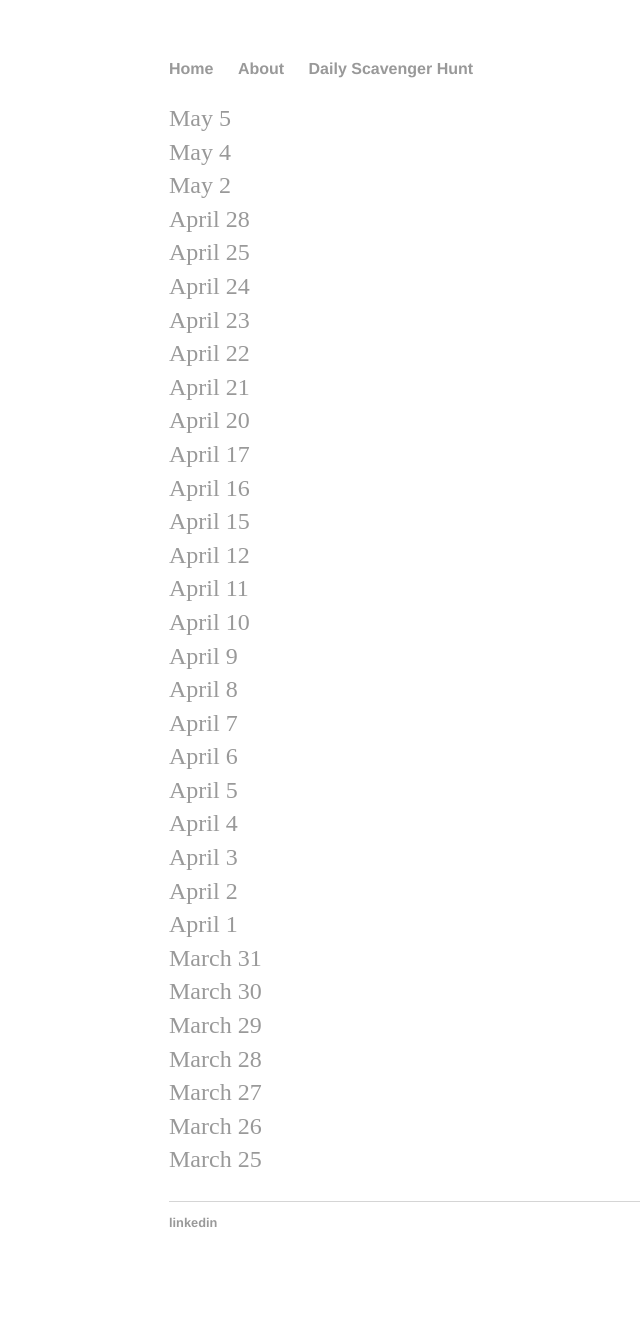
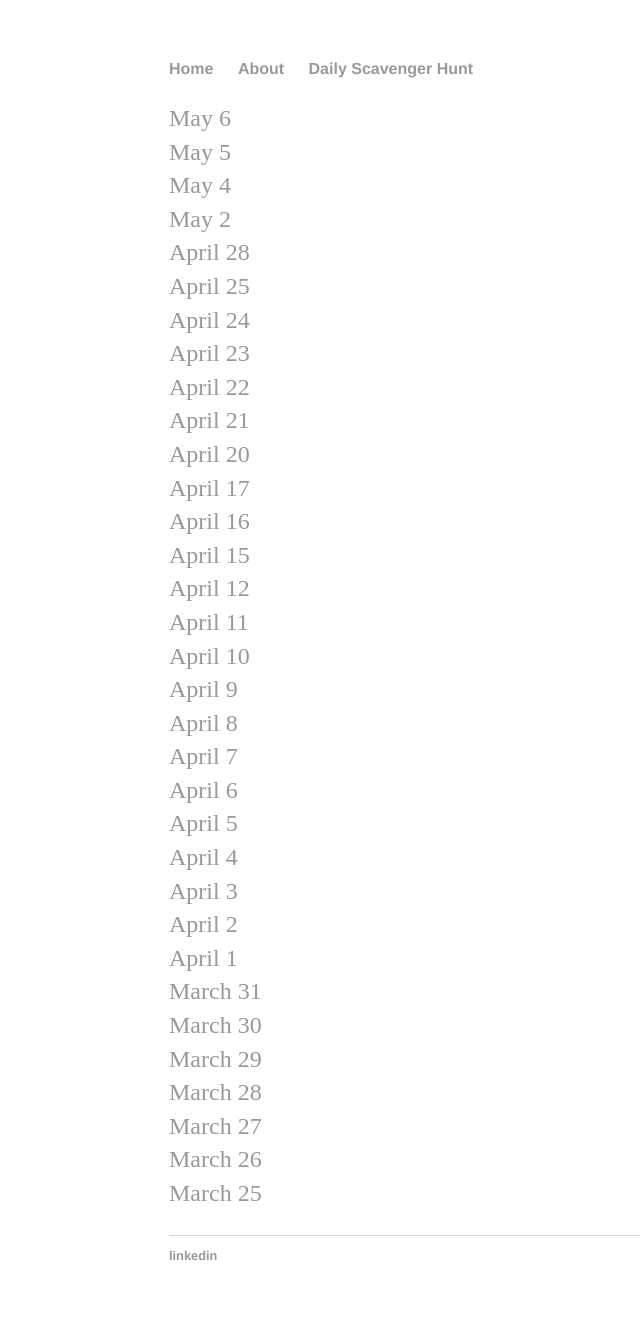
Before and after one commit to marisabrandt/marisabrandt.github.io, a Jekyll site: the page built from daily/index.html, in a window 1280 px wide. Shown: the whole page, without its empty margins (23-663 px from the left). Built offline with Jekyll 4.4.1, drawn with Linux system fonts in a browser that asks for light colours; before the commit the page ends 1290 px from its top, so only the background shows below that.

Commit message:
Update index.html

```diff
--- a/daily/index.html
+++ b/daily/index.html
@@ -4,6 +4,8 @@ title: Daily Walk Scavenger Hunt
 ---
 <div class="blurb">
 	<p>
+		<a href="https://forms.gle/S6LgzvQDmz6mKugAA">May 6</a>
+		<br>
 		<a href="https://forms.gle/E5oUgRzxr2Xe4oqu5">May 5</a>
 		<br>
 		<a href="https://forms.gle/aiFrQAgdgnBtQyZE7">May 4</a>
```
